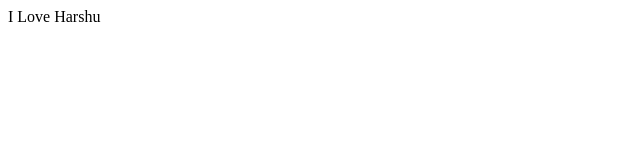
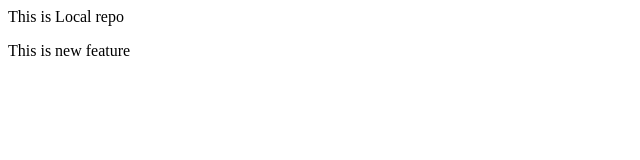
Before and after one commit to Harshil0103/localrepo, a plain HTML site: page index.html in a window 1280 px wide. Shown: the whole page, without its empty margins (0-640 px from the left). Drawn offline with Linux system fonts and the light colour scheme.

Commit message:
Add New feature

```diff
--- a/index.html
+++ b/index.html
@@ -1 +1,2 @@
-<p>I Love Harshu</p>
+<p>This is Local repo</p>
+<p>This is new feature</p>
```
